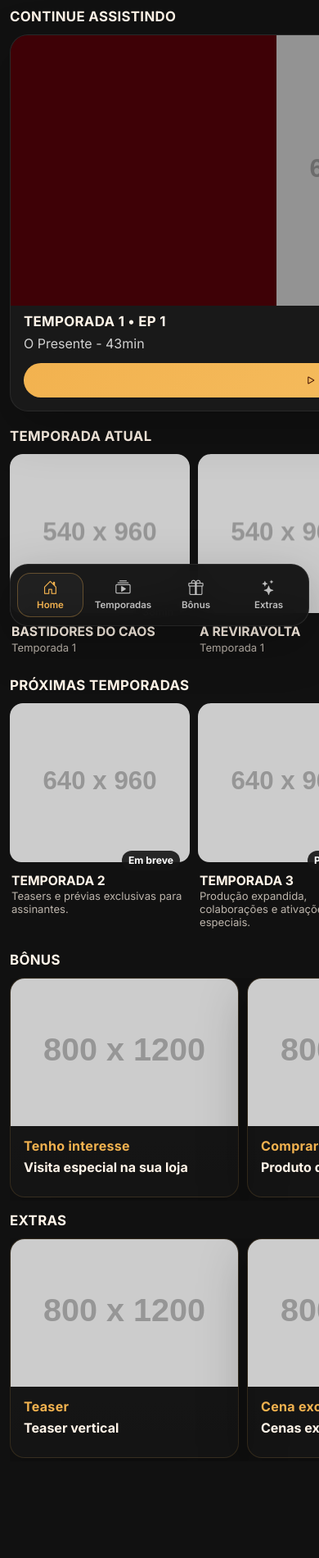
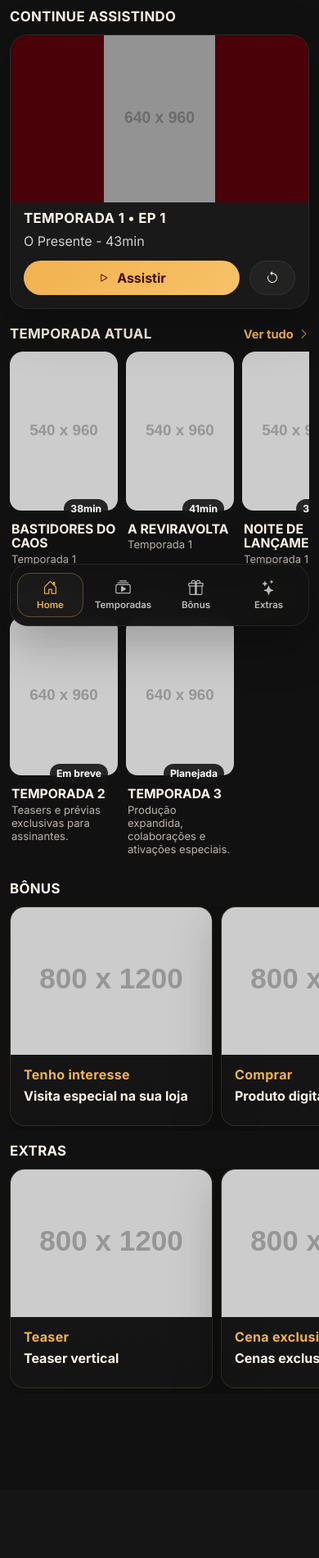
Before and after one commit to Hunter954/MariOlivierOficial, a Flask app: page / in a window 390 px wide. Shown: the part 68-1969 px from the top of the page at 82% size. After the commit the page ends 1762 px from the top, so only its background shows below. Run offline with Flask 3, Linux system fonts and the light colour scheme; data comes from the database, SQL or seed files in the repository; grey boxes labelled with a size stand in for pictures from a placeholder-image service; some libraries are stand-ins or nearby versions.

Commit message:
Update style.css

```diff
--- a/app/static/css/style.css
+++ b/app/static/css/style.css
@@ -662,10 +662,20 @@
     font-size: .92rem;
     gap: 6px;
   }
+  .page-grid.home-grid,
+  .page-grid.home-grid > section,
+  .page-grid.home-grid > div,
+  .mobile-home-layout,
+  .mobile-home-layout > section,
+  .mobile-home-layout > div {
+    min-width: 0;
+    width: 100%;
+  }
   .hero-card.mobile-hero-card {
     min-height: auto;
     width: 100%;
     max-width: 100%;
+    margin: 0;
     border-radius: 22px;
     overflow: hidden;
     background: #191919;
@@ -674,15 +684,17 @@
   .netflix-mobile-card .hero-media {
     position: relative;
     width: 100%;
-    height: 330px;
+    height: auto;
+    aspect-ratio: 16 / 9;
     background-size: contain;
     background-repeat: no-repeat;
     background-position: center center;
-    background-color: #5a0008;
+    background-color: #6b000a;
     filter: saturate(.95) brightness(.72);
   }
   .netflix-mobile-card .hero-overlay.mobile-overlay-card {
     position: relative;
+    width: 100%;
     padding: 0 0 16px;
     background: linear-gradient(180deg, rgba(0,0,0,0), rgba(0,0,0,0));
   }
@@ -734,19 +746,26 @@
     border-color: rgba(255,255,255,.08);
   }
   .media-row.mobile-card-row,
-  .media-row.mobile-snap-row {
-    gap: 10px;
-    padding-right: 12px;
+  .media-row.mobile-snap-row,
+  .media-row.media-row-landscape {
+    display: flex;
+    flex-wrap: nowrap;
     overflow-x: auto;
     overflow-y: hidden;
     -webkit-overflow-scrolling: touch;
+    overscroll-behavior-x: contain;
+    scroll-snap-type: x mandatory;
     touch-action: pan-x;
-    overscroll-behavior-x: contain;
-    scroll-padding-inline: 12px;
+    gap: 10px;
+    padding-right: 6px;
+    padding-bottom: 6px;
   }
   .mobile-portrait-card,
   .mobile-episode-card {
+    flex: 0 0 132px;
     width: 132px;
+    min-width: 132px;
+    scroll-snap-align: start;
     border-radius: 16px;
     background: transparent;
     border: 0;
@@ -776,7 +795,10 @@
     gap: 16px;
   }
   .stacked-mobile-card {
+    flex: 0 0 248px;
     width: 248px;
+    min-width: 248px;
+    scroll-snap-align: start;
     border-radius: 18px;
   }
   .stacked-mobile-card .thumb {
```
